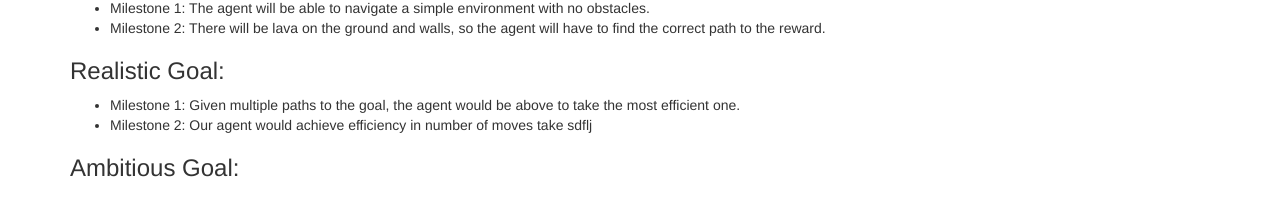
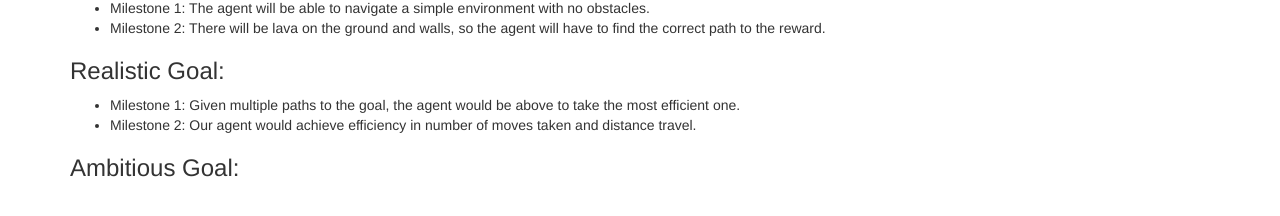
Before and after one commit to SGupta-9/cs175group5, a Jekyll site: the page built from docs/proposal.md, in a window 1280 px wide and 944 px high. Shown: the part 693-909 px from the top of the window. Built offline with Jekyll 4.4.1, drawn with Linux system fonts in a browser that asks for light colours.

Commit message:
Update proposal.md

```diff
--- a/docs/proposal.md
+++ b/docs/proposal.md
@@ -30,6 +30,6 @@ path to the reward.
 ### Realistic Goal:
 - Milestone 1: Given multiple paths to the goal, the agent would be above to take
 the most efficient one.
-- Milestone 2: Our agent would achieve efficiency in number of moves take sdflj
+- Milestone 2: Our agent would achieve efficiency in number of moves taken and distance travel.
 
 ### Ambitious Goal:
```
